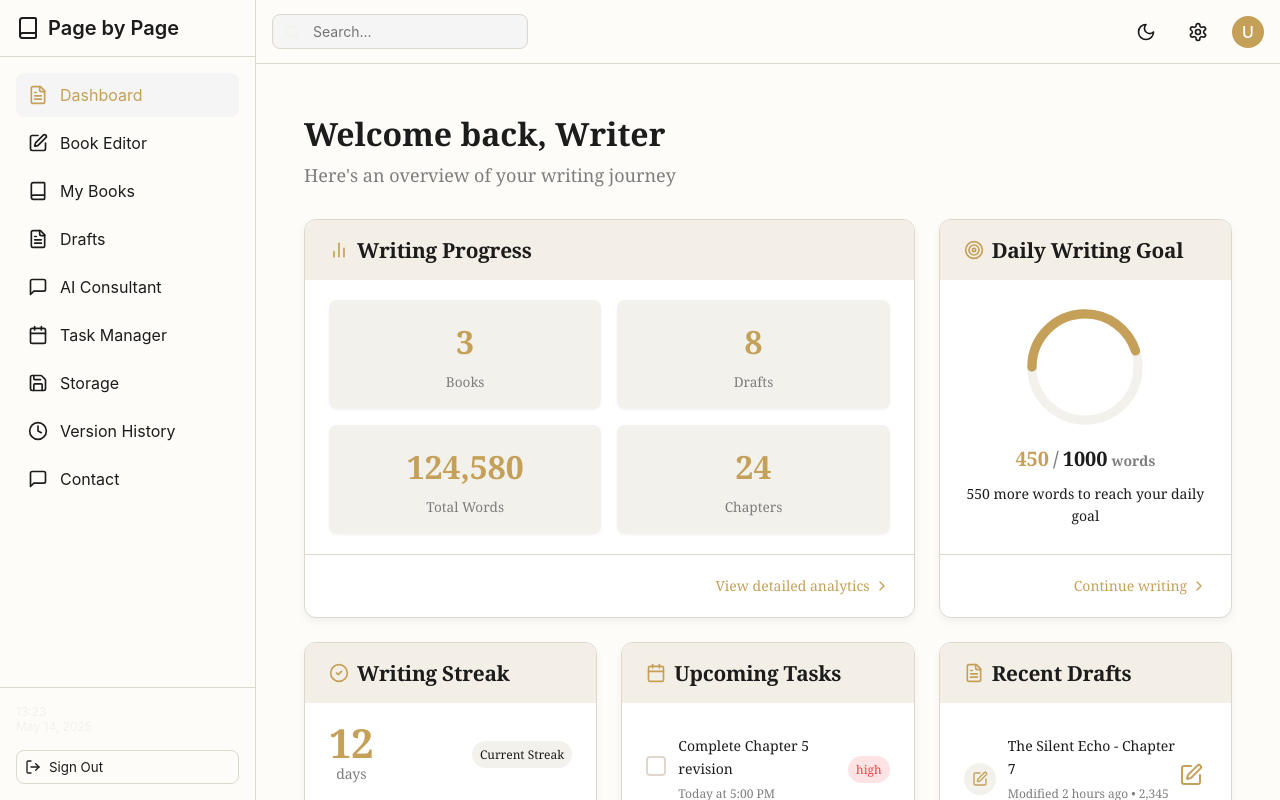
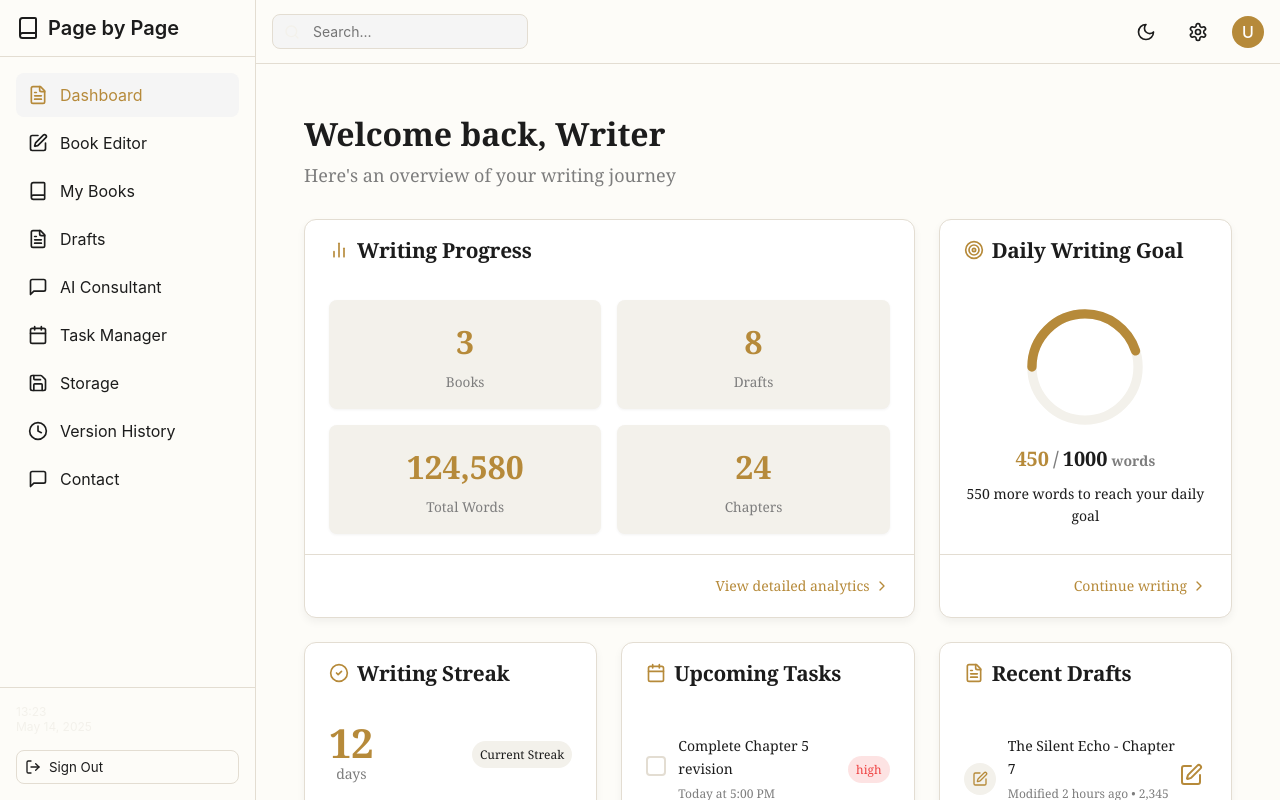
Before and after one commit to Arado3333/PageByPage_Israel_Arad, a Next.js app in the folder client/: page /dashboard in a window 1280 px wide. Built offline with nearby package versions, Linux system fonts and the light colour scheme; sample sign-in values are in the browser's storage.

Commit message:
stayle colors

```diff
--- a/client/app/style/Dashboard.css
+++ b/client/app/style/Dashboard.css
@@ -695,18 +695,19 @@ button:hover {
 
 /* === GLOBAL VARIABLES === */
 :root {
-  --background: #fdfcf8;                 /* קרם בהיר – כמו נייר יוקרתי */
-  --foreground: #1c1c1c;                 /* שחור אלגנטי */
-  --muted: #f3f1eb;                      /* אפור חם לפינות */
-  --muted-foreground: #7d7d7d;           /* טקסט משני רגוע */
-  --accent: #c5a059;                     /* זהב חם – לא כתום */
-  --accent-secondary: #b38b4c;           /* גוון עמוק יותר */
-  --accent-foreground: #ffffff;          /* טקסט לבן על זהב */
-  --border: #ddd7cd;                     /* קווים רגועים */
+  --background: #fdfcf8;
+  --foreground: #1c1c1c;
+  --muted: #f3f1eb;
+  --muted-foreground: #7d7d7d;
+
+  --accent: #b68a3a;              /* זהב טיפה כהה יותר, עם נוכחות */
+  --accent-secondary: #d5ae63;    /* חמאה עמוקה יותר */
+  --accent-foreground: #ffffff;
+
+  --border: #e3ddd2;
   --card-background: #ffffff;
-  --card-header-background: #f4efe6;      /* קרם רך שמשתלב עם הרקע הכללי */
-  --card-header-text: #3a2c1a;        /* רקע כרטיס */
 }
+
 
 .dark {
   --background: #0d0b08;              /* שחור חם עם גוון קפה */
```
